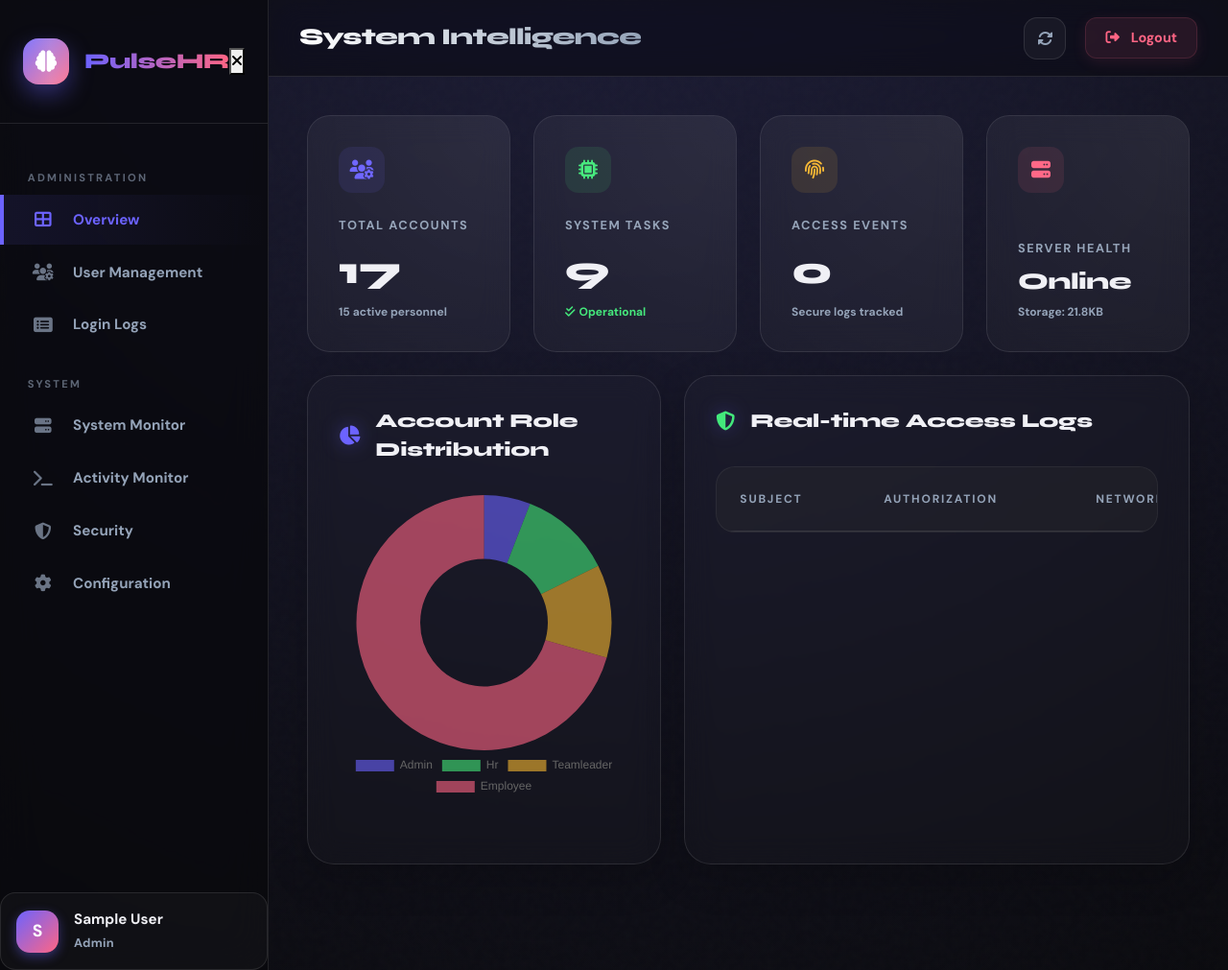
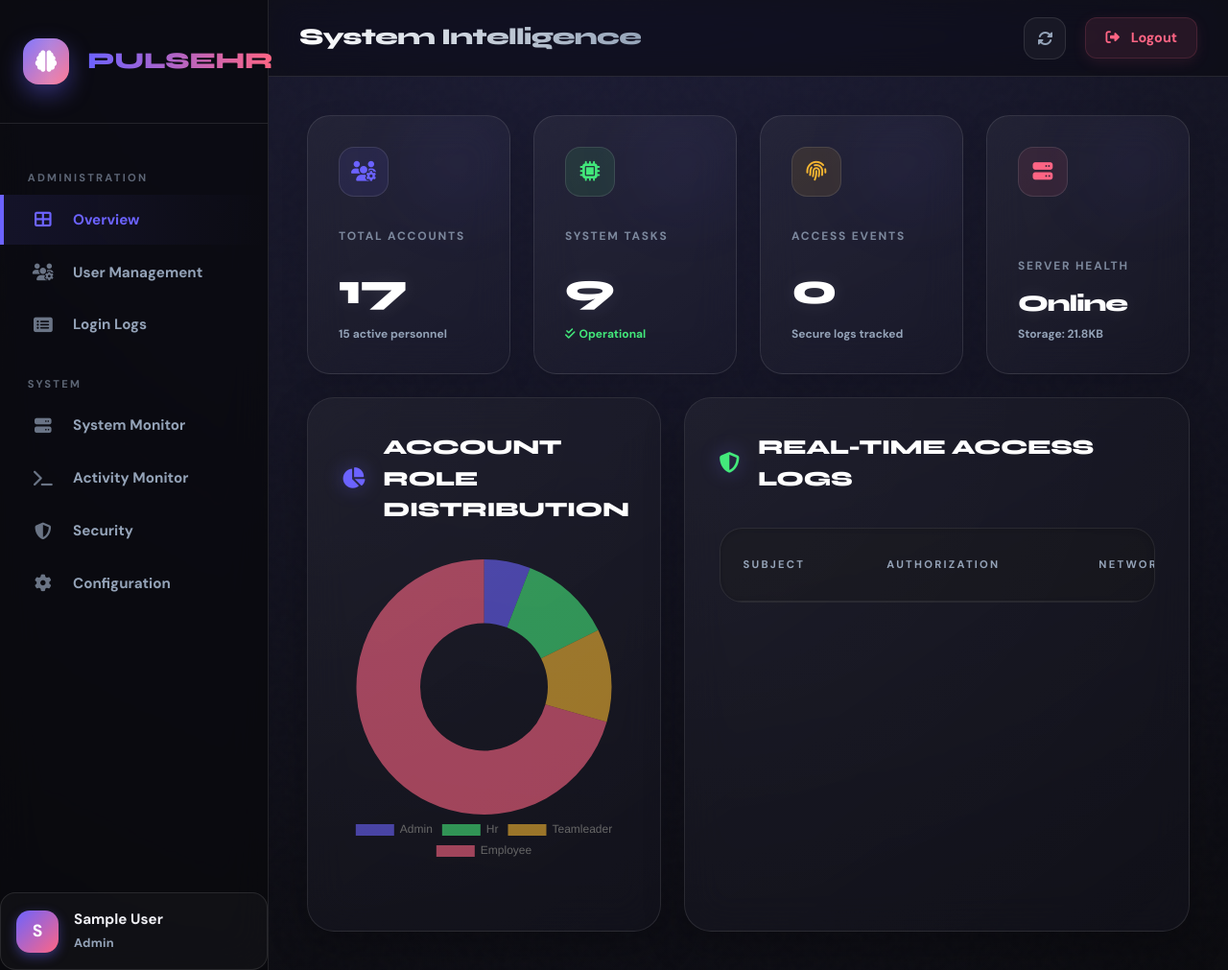
Before and after one commit to Jayaraj611722104/ai-employee-performance-system, a Flask app: page /admin-dashboard in a window 1280 px wide. Shown: the whole page at 96% size. Run offline with Flask 3, Linux system fonts and the light colour scheme; the visitor is signed in with stand-in values (Sample User, id 1); data that the repository does not hold is empty.

Commit message:
Refine dashboard styling, hide sidebar close on desktop, and enhance glassmorphism effects.

```diff
--- a/templates/base.html
+++ b/templates/base.html
@@ -107,7 +107,10 @@ html, body { height: 100%; width: 100%; overflow: hidden; background: var(--ink)
   z-index: 1000;
   min-height: 80px;
 }
-.menu-toggle { background: rgba(255,255,255,0.05); border: 1px solid var(--border); color: var(--text); width: 44px; height: 44px; border-radius: 14px; align-items: center; justify-content: center; cursor: pointer; display: none; transition: .3s; }
+.menu-toggle { background: rgba(255,255,255,0.05); border: 1px solid var(--border); color: var(--text); width: 44px; height: 44px; border-radius: 14px; display: none; align-items: center; justify-content: center; cursor: pointer; transition: .3s; }
+.sidebar-close { background: rgba(255,255,255,0.08); border: 1px solid var(--border); color: var(--text); width: 36px; height: 36px; border-radius: 10px; display: none; align-items: center; justify-content: center; cursor: pointer; transition: .3s; }
+.sidebar-close:hover { background: var(--accent2); border-color: var(--accent2); transform: rotate(90deg); }
+@media (max-width: 991.98px) { .sidebar-close { display: flex !important; } }
 .menu-toggle:hover { background: var(--accent); border-color: var(--accent); transform: translateY(-2px); box-shadow: 0 5px 15px var(--glow); }
 .topbar h1 { font-family:'Syne',sans-serif; font-weight:800; font-size:1.5rem; margin:0; letter-spacing: -0.03em; background: linear-gradient(to right, #fff, #94a3b8); -webkit-background-clip: text; background-clip: text; -webkit-text-fill-color: transparent; }
 
@@ -131,23 +134,25 @@ html, body { height: 100%; width: 100%; overflow: hidden; background: var(--ink)
 .nav-item.active { background: linear-gradient(90deg, rgba(108,99,255,0.1), transparent); color: var(--accent); border-left-color: var(--accent); }
 .nav-item.active i { color: var(--accent); opacity: 1; }
 
-.stat-card{background:rgba(255,255,255,0.03); backdrop-filter: blur(15px); border: 1px solid var(--border); border-radius:24px; padding:2rem; transition:all 0.5s cubic-bezier(0.23, 1, 0.32, 1); height: 100%; position: relative; overflow: hidden; display: flex; flex-direction: column; justify-content: space-between;}
-.stat-card::before { content: ''; position: absolute; top: 0; left: 0; width: 100%; height: 100%; background: radial-gradient(circle at top right, rgba(255,255,255,0.05), transparent); pointer-events: none; }
-.stat-card:hover{ border-color: rgba(108,99,255,0.5); transform: translateY(-8px) scale(1.02); box-shadow: 0 25px 50px rgba(0,0,0,0.4); background: rgba(255,255,255,0.05); }
-.stat-card .label{ font-size:.8rem; color:var(--muted); font-weight:700; text-transform:uppercase; letter-spacing:.12em; margin-bottom: 0.5rem; }
-.stat-card .value{ font-family:'Syne',sans-serif; font-size:2.5rem; font-weight:800; margin:0.25rem 0; color: var(--text); letter-spacing: -0.02em; }
-.stat-card .icon { width: 48px; height: 48px; border-radius: 14px; display: flex; align-items: center; justify-content: center; font-size: 1.25rem; margin-bottom: 1.5rem; transition: 0.4s; }
-.stat-card:hover .icon { transform: rotate(-10deg) scale(1.1); }
+.stat-card{background: linear-gradient(145deg, rgba(255,255,255,0.05), rgba(255,255,255,0.01)); backdrop-filter: blur(20px); border: 1px solid var(--border); border-radius:24px; padding:2rem; transition:all 0.6s cubic-bezier(0.23, 1, 0.32, 1); height: 100%; position: relative; overflow: hidden; display: flex; flex-direction: column; justify-content: space-between; box-shadow: 0 10px 30px rgba(0,0,0,0.1); }
+.stat-card::before { content: ''; position: absolute; top: -10%; right: -10%; width: 150px; height: 150px; background: radial-gradient(circle, var(--accent) 0%, transparent 70%); opacity: 0.1; filter: blur(40px); transition: 0.6s; }
+.stat-card:hover{ border-color: rgba(108,99,255,0.4); transform: translateY(-10px); box-shadow: 0 30px 60px rgba(0,0,0,0.4); background: rgba(255,255,255,0.04); }
+.stat-card:hover::before { opacity: 0.2; transform: scale(1.2); }
+.stat-card .label{ font-size:.75rem; color:var(--muted); font-weight:800; text-transform:uppercase; letter-spacing:.15em; margin-bottom: 0.8rem; opacity: 0.8; }
+.stat-card .value{ font-family:'Syne',sans-serif; font-size:2.8rem; font-weight:800; margin:0.25rem 0; color: #fff; letter-spacing: -0.05em; text-shadow: 0 0 20px rgba(255,255,255,0.1); }
+.stat-card .icon { width: 52px; height: 52px; border-radius: 16px; display: flex; align-items: center; justify-content: center; font-size: 1.3rem; margin-bottom: 2rem; background: rgba(255,255,255,0.05); border: 1px solid var(--border); transition: 0.5s; color: var(--accent); }
+.stat-card:hover .icon { background: var(--accent); color: #fff; transform: rotate(-10deg) scale(1.15); box-shadow: 0 10px 20px var(--glow); }
 
-.panel{ background:rgba(255,255,255,0.02); backdrop-filter: blur(15px); border: 1px solid var(--border); border-radius:28px; padding:2rem; margin-bottom:2rem; box-shadow: 0 15px 40px rgba(0,0,0,0.2); transition: all 0.4s ease; }
-.panel:hover { border-color: rgba(255,255,255,0.15); box-shadow: 0 20px 50px rgba(0,0,0,0.3); }
-.panel-title{ font-family:'Syne',sans-serif; font-size:1.25rem; font-weight:800; margin-bottom:2rem; display:flex; align-items:center; gap:1rem; color: var(--text); letter-spacing: -0.01em; }
+.panel{ background: linear-gradient(145deg, rgba(30, 30, 42, 0.4), rgba(20, 20, 30, 0.6)); backdrop-filter: blur(20px); border: 1px solid var(--border); border-radius:28px; padding:2.2rem; margin-bottom:2rem; box-shadow: 0 15px 40px rgba(0,0,0,0.25); transition: all 0.4s cubic-bezier(0.23, 1, 0.32, 1); position: relative; overflow: hidden; }
+.panel::before { content: ''; position: absolute; top: 0; left: 0; width: 100%; height: 100%; background: radial-gradient(circle at top left, rgba(255,255,255,0.03), transparent); pointer-events: none; }
+.panel:hover { border-color: rgba(108, 99, 255, 0.3); box-shadow: 0 25px 60px rgba(0,0,0,0.4); transform: translateY(-4px); }
+.panel-title{ font-family:'Syne',sans-serif; font-size:1.35rem; font-weight:800; margin-bottom:2.2rem; display:flex; align-items:center; gap:1.2rem; color: #fff; letter-spacing: -0.02em; text-transform: uppercase; }
 
-.tbl-wrap { width: 100%; overflow-x: auto; -webkit-overflow-scrolling: touch; border-radius: 20px; border: 1px solid var(--border); background: rgba(0,0,0,0.2); }
+.tbl-wrap { width: 100%; overflow-x: auto; border-radius: 24px; border: 1px solid var(--border); background: rgba(0,0,0,0.3); box-shadow: inset 0 2px 10px rgba(0,0,0,0.2); }
 .tbl{width:100%;border-collapse:collapse;min-width: 800px;}
-.tbl th{background:rgba(255,255,255,0.05); color:var(--muted); font-size:.75rem; text-transform:uppercase; letter-spacing:.15em; padding:1.5rem; border-bottom:1px solid var(--border); font-weight:800; text-align:left}
-.tbl td{padding:1.25rem 1.5rem; border-bottom:1px solid var(--border); font-size:.92rem; vertical-align:middle; color: var(--text); transition: 0.3s; opacity: 0.9; }
-.tbl tr:hover td { background: rgba(255,255,255,0.03); opacity: 1; }
+.tbl th{background:rgba(255,255,255,0.03); color:var(--muted); font-size:.7rem; text-transform:uppercase; letter-spacing:.2em; padding:1.8rem 1.5rem; border-bottom:1px solid var(--border); font-weight:800; text-align:left}
+.tbl td{padding:1.4rem 1.5rem; border-bottom:1px solid var(--border); font-size:.9rem; vertical-align:middle; color: var(--text); transition: 0.3s; opacity: 0.85; font-weight: 500; }
+.tbl tr:hover td { background: rgba(108,99,255,0.05); opacity: 1; color: #fff; }
 .tbl tr:last-child td { border-bottom: none; }
 
 .badge-role{padding:.5rem 1.2rem; border-radius:14px; font-size:.75rem; font-weight:800; display: inline-flex; align-items: center; gap: 0.5rem; text-transform: uppercase; letter-spacing: 0.05em; border: 1px solid transparent; }
@@ -166,8 +171,8 @@ html, body { height: 100%; width: 100%; overflow: hidden; background: var(--ink)
 .btn-primary-custom:hover { transform: translateY(-4px) scale(1.02); box-shadow: 0 15px 35px rgba(108,99,255,0.5); opacity: 1; }
 .btn-primary-custom:active { transform: translateY(-1px); }
 
-.form-ctrl{ background:rgba(0,0,0,0.4) !important; border:1px solid var(--border) !important; color:var(--text) !important; padding:0.9rem 1.5rem; border-radius:16px; font-family:'DM Sans',sans-serif; font-size:.95rem; width:100%; transition:all 0.4s cubic-bezier(0.23, 1, 0.32, 1); }
-.form-ctrl:focus{ border-color:var(--accent) !important; background:rgba(0,0,0,0.6) !important; box-shadow: 0 0 0 5px rgba(108,99,255,0.2); transform: translateY(-2px); }
+.form-ctrl{ background:rgba(0,0,0,0.5) !important; border:1.5px solid var(--border) !important; color:var(--text) !important; padding:1rem 1.5rem; border-radius:18px; font-family:'DM Sans',sans-serif; font-size:.95rem; width:100%; transition:all 0.4s cubic-bezier(0.23, 1, 0.32, 1); }
+.form-ctrl:focus{ border-color:var(--accent) !important; background:rgba(0,0,0,0.7) !important; box-shadow: 0 0 20px rgba(108,99,255,0.15); transform: translateY(-2px); }
 
 .modal-custom{ display:none; position:fixed; inset:0; background:rgba(5, 5, 8, 0.9); backdrop-filter: blur(15px); z-index:3000; align-items:center; justify-content:center; padding: 1.5rem; animation: modalFade 0.4s cubic-bezier(0.23, 1, 0.32, 1); }
 .modal-custom.show{ display:flex; }
@@ -198,11 +203,11 @@ html, body { height: 100%; width: 100%; overflow: hidden; background: var(--ink)
   <div class="sidebar-overlay" id="sidebarOverlay"></div>
   <div class="sidebar" id="sidebar">
     <div class="sidebar-brand">
-      <div style="display: flex; align-items: center; gap: 1rem;">
+      <div style="display: flex; align-items: center; gap: 1.2rem;">
         <div class="logo"><i class="fas fa-brain"></i></div>
-        <h2>PulseHR</h2>
+        <h2 style="font-family:'Syne',sans-serif; text-transform: uppercase; font-size: 1.5rem; letter-spacing: -0.01em;">Pulse<span style="color:var(--accent)">HR</span></h2>
       </div>
-      <button class="sidebar-close" onclick="toggleSidebar()"><i class="fas fa-times"></i></button>
+      <button class="sidebar-close" onclick="toggleSidebar()" title="Close Sidebar"><i class="fas fa-times"></i></button>
     </div>
     <nav class="sidebar-nav">
       {% block sidebar_nav %}{% endblock %}
```
